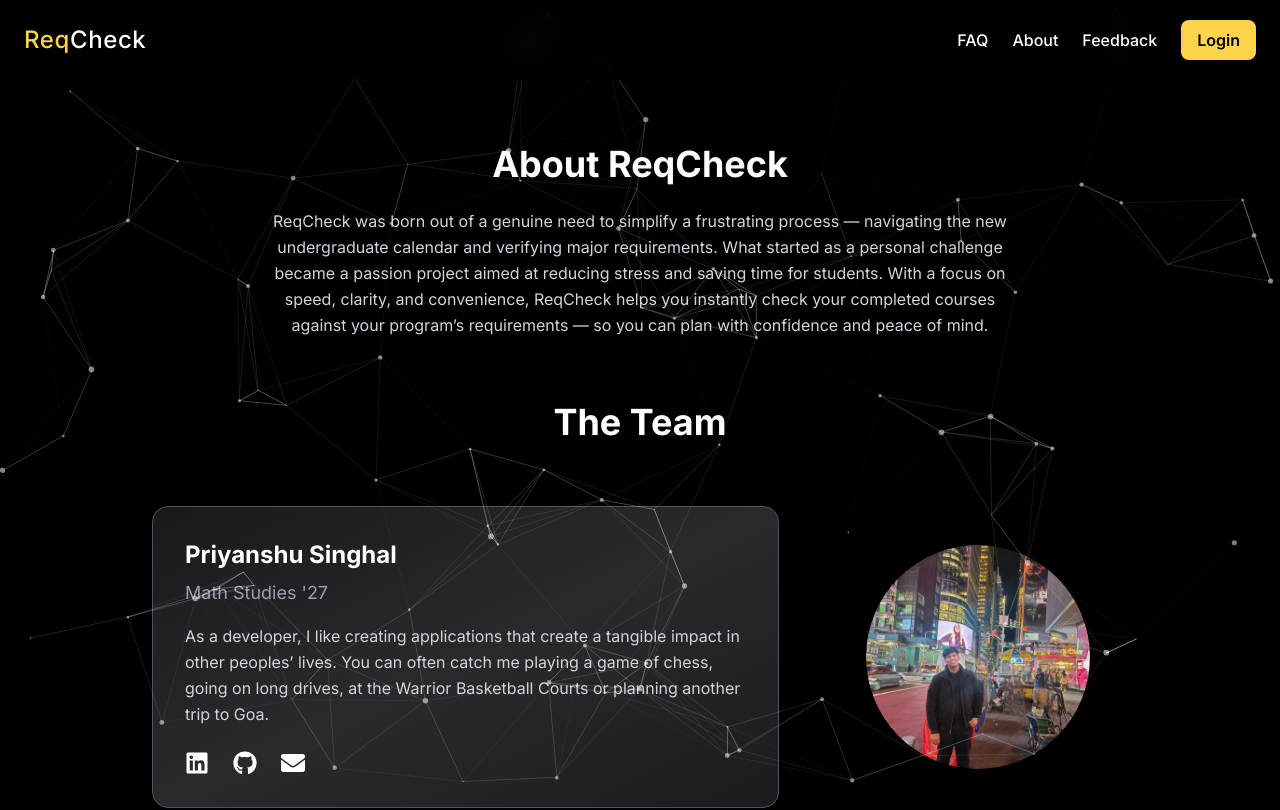
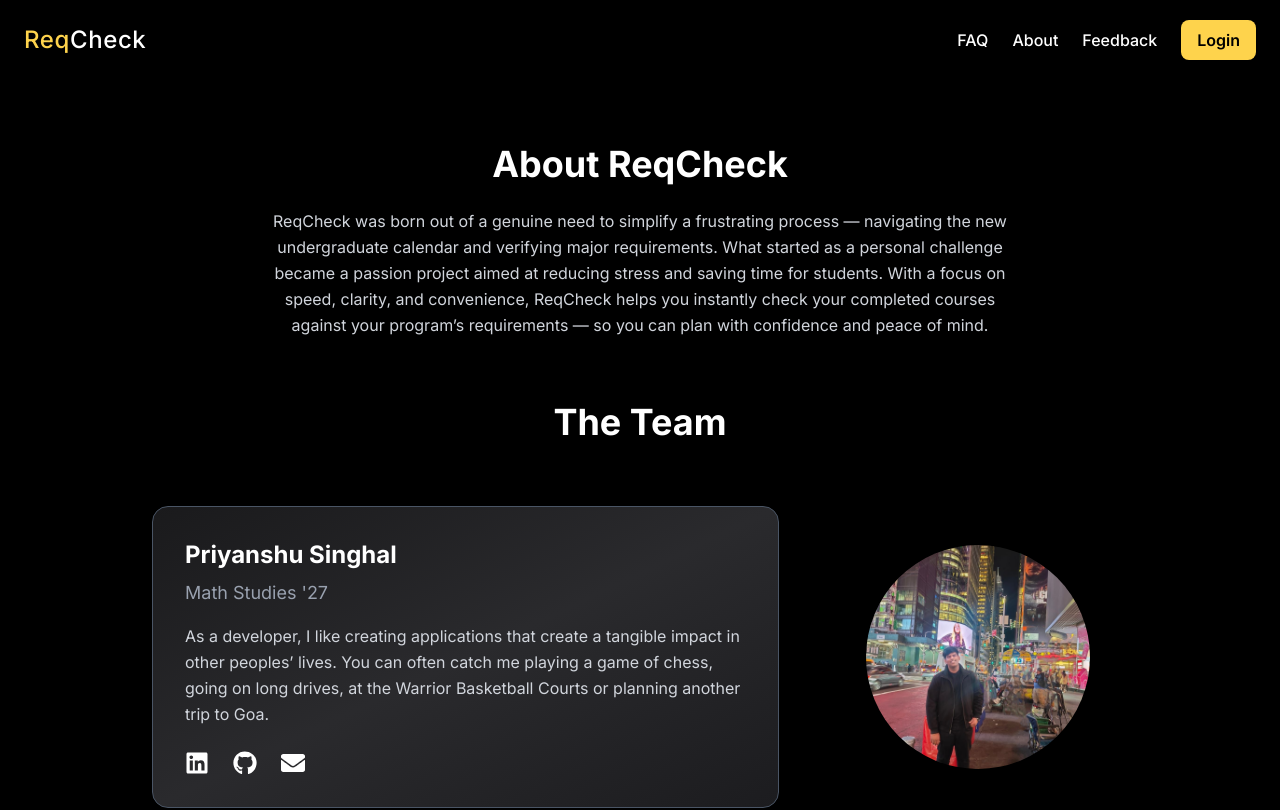
Before and after one commit to priyanshusinghal12/ReqCheck, a React (Vite) app in the folder frontend/: page /about in a window 1280 px wide. Shown: the top 810 px of the page. Built offline with nearby package versions, Linux system fonts and the light colour scheme; no server answers.

Commit message:
navbar v11

```diff
--- a/frontend/src/components/Hero.jsx
+++ b/frontend/src/components/Hero.jsx
@@ -113,7 +113,7 @@
 	};
 
 	return (
-		<section className="relative min-h-[95vh] pt-24 flex items-center justify-center text-white text-center overflow-visible bg-black px-4 pb-10">
+		<section className="relative z-0 min-h-[95vh] pt-24 flex items-center justify-center text-white text-center overflow-visible bg-black px-4 pb-10">
 			<ParticlesBackground />
 			<motion.div className="relative z-10 w-full max-w-2xl flex flex-col items-center">
 				<motion.h1 className="text-5xl sm:text-6xl font-medium mb-4">
--- a/frontend/src/components/Navbar.jsx
+++ b/frontend/src/components/Navbar.jsx
@@ -41,7 +41,7 @@
 	};
 
 	return (
-		<header className="fixed top-0 left-0 w-full z-50 bg-black/60 backdrop-blur-md px-6 py-5">
+		<header className="fixed top-0 left-0 w-full z-[9999] bg-black/60 backdrop-blur-md px-6 py-5">
 			<div className="flex justify-between items-center">
 				<a
 					href="/"
--- a/frontend/src/components/ParticlesBackground.jsx
+++ b/frontend/src/components/ParticlesBackground.jsx
@@ -38,7 +38,7 @@
 	return (
 		<div
 			id="particles-js"
-			className="absolute inset-0 w-full h-full pointer-events-none z-0"
+			className="absolute inset-0 w-full h-full pointer-events-none z-[-1]"
 		/>
 	);
 };
```
